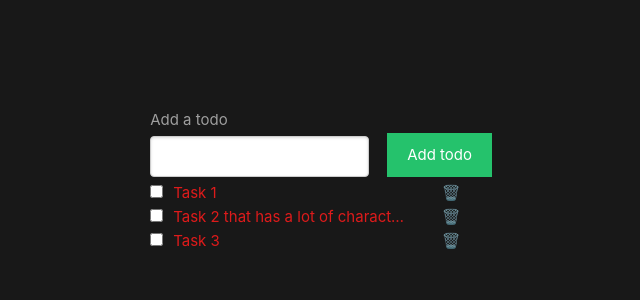
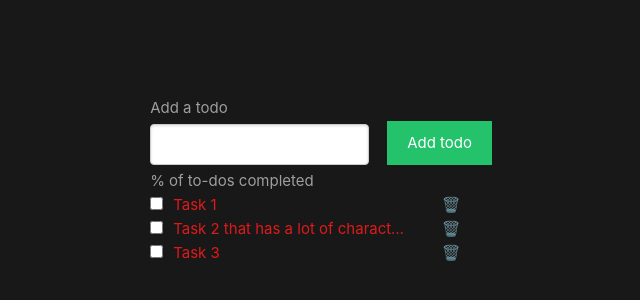
Before and after one commit to AUrdiales/academy-todo, a Vue app: page / in a window 1280 px wide. Shown: the part 220-520 px from the top of the page, without its empty margins (146-786 px from the left). Built offline with nearby package versions, Linux system fonts and the light colour scheme.

Commit message:
add percentage of todos

```diff
--- a/src/views/TodoApp.vue
+++ b/src/views/TodoApp.vue
@@ -7,6 +7,7 @@
       </div>
       <button class="submit-button">Add todo</button>
     </form>
+    <span>% of to-dos completed</span>
     <div class="todo-container">
       <label class="todo-item">
         <input type="checkbox" /><span class="todo-title">Task 1</span>
```
